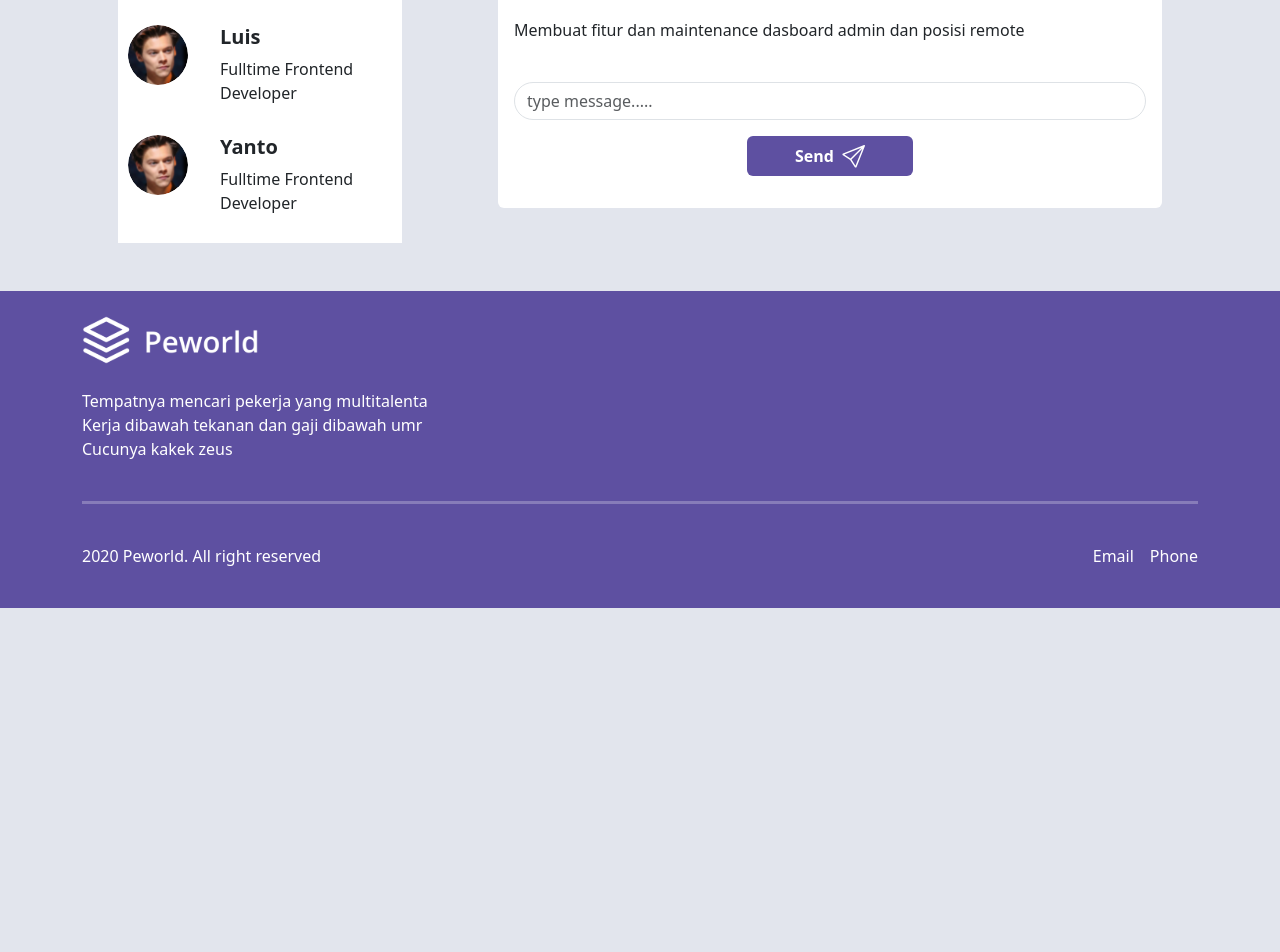
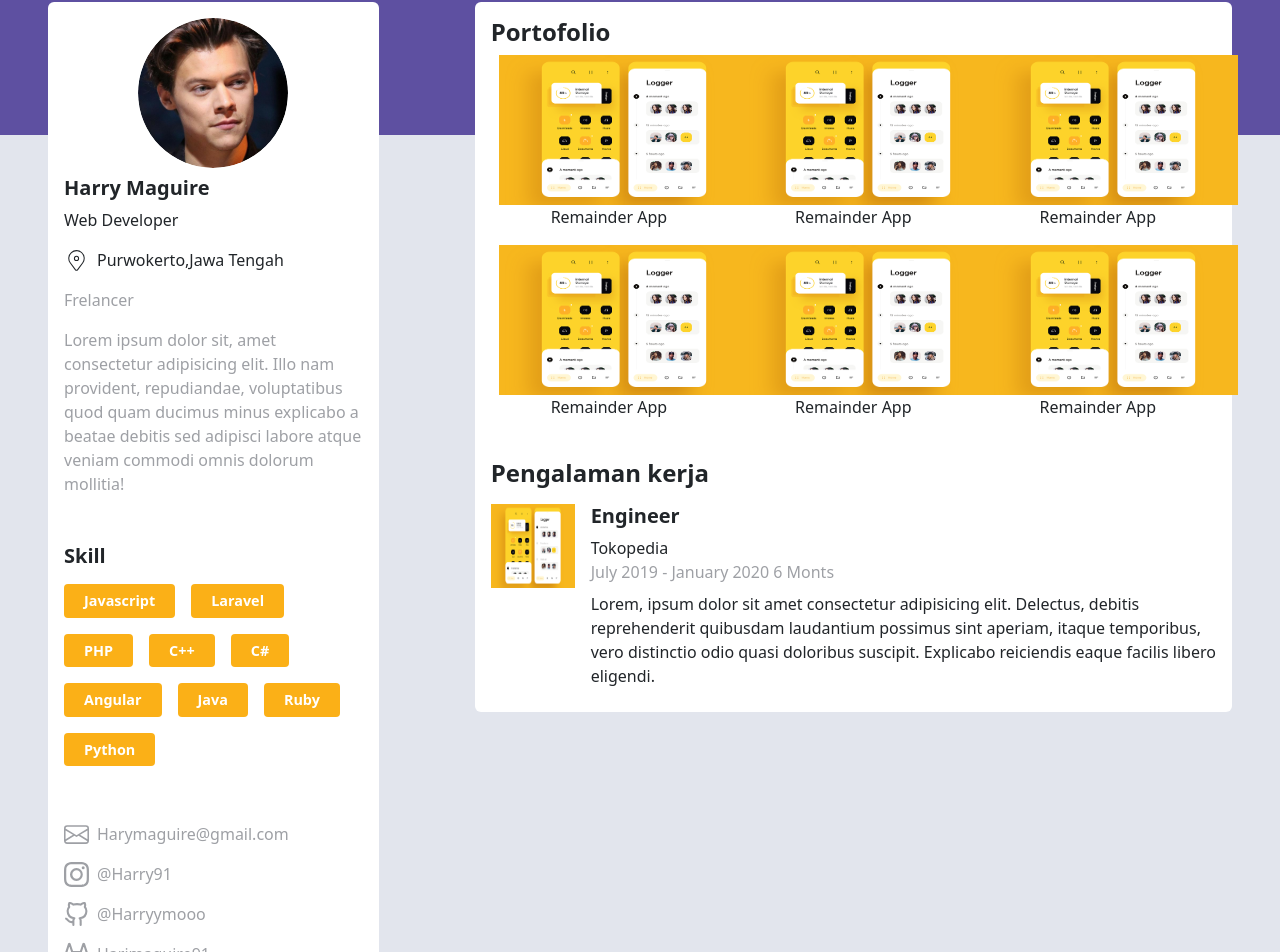
Before and after one commit to ariffebri22/HirejobFE, a React (Vite) app: page / in a window 1280 px wide. Shown: the part 196-1148 px from the top of the page. Before the commit the page ends 804 px from the top, so only its background shows below. Built offline with nearby package versions, Linux system fonts and the light colour scheme.

Commit message:
slicing ui portfolio

```diff
--- a/src/pages/Home/Portfolio/index.jsx
+++ b/src/pages/Home/Portfolio/index.jsx
@@ -0,0 +1,201 @@
+import { Fragment } from "react";
+import Navbar from "../../../components/Navbar/index";
+import Footer from "../../../components/Footer/index";
+import { Col, Container, Row } from "react-bootstrap";
+import user from "../../../assets/img/user.svg";
+import portfolio from "../../../assets/img/portfolio.png";
+import { CiLocationOn } from "react-icons/ci";
+import "../../../style/style.css";
+import { FiGithub, FiGitlab } from "react-icons/fi";
+import { BsInstagram, BsEnvelope } from "react-icons/bs";
+
+const Index = () => {
+  return (
+    <Fragment>
+      <Navbar />
+
+      <div
+        className="position-relative w-100"
+        style={{ height: "270px", backgroundColor: "#5e50a1" }}
+      ></div>
+      <div className="position-absolute w-100" style={{ top: "150px" }}>
+        <Container fluid>
+          <Row>
+            <Col md={4} className="p-5">
+              <div style={{ backgroundColor: "white" }} className="rounded p-3">
+                <div className="d-flex justify-content-center">
+                  <img
+                    src={user}
+                    alt=""
+                    className="rounded-circle object-fit-cover"
+                    width={150}
+                    height={150}
+                  />
+                </div>
+                <div className="mt-2">
+                  <h5 className="fw-bold">Harry Maguire</h5>
+                  <p> Web Developer</p>
+                </div>
+                <div className="d-flex gap-2">
+                  <CiLocationOn size={25} />
+                  <p>Purwokerto,Jawa Tengah</p>
+                </div>
+                <div style={{ color: "#9EA0A5" }}>
+                  <p>Frelancer</p>
+                  <p>
+                    Lorem ipsum dolor sit, amet consectetur adipisicing elit.
+                    Illo nam provident, repudiandae, voluptatibus quod quam
+                    ducimus minus explicabo a beatae debitis sed adipisci labore
+                    atque veniam commodi omnis dolorum mollitia!
+                  </p>
+                </div>
+                <div className="my-5">
+                  <h5 className="fw-bold">Skill</h5>
+                  <div className="d-flex flex-wrap align-items-center gap-3 mt-3">
+                    <span className="skills fw-bold">Javascript</span>
+                    <span className="skills fw-bold">Laravel</span>
+                    <span className="skills fw-bold">PHP</span>
+                    <span className="skills fw-bold">C++</span>
+                    <span className="skills fw-bold">C#</span>
+                    <span className="skills fw-bold">Angular</span>
+                    <span className="skills fw-bold">Java</span>
+                    <span className="skills fw-bold">Ruby</span>
+                    <span className="skills fw-bold">Python</span>
+                  </div>
+                </div>
+                <div className="py-2" style={{ color: "#9EA0A5" }}>
+                  <div className="d-flex gap-2">
+                    <BsEnvelope size={25} />
+                    <p>Harymaguire@gmail.com</p>
+                  </div>
+                  <div className="d-flex gap-2">
+                    <BsInstagram size={25} />
+                    <p>@Harry91</p>
+                  </div>
+                  <div className="d-flex gap-2">
+                    <FiGithub size={25} />
+                    <p>@Harryymooo</p>
+                  </div>
+                  <div className="d-flex gap-2">
+                    <FiGitlab size={25} />
+                    <p>Harimaguire91</p>
+                  </div>
+                </div>
+                <div>
+                  <button
+                    className="fw-bold border border-0 rounded py-2 text-white w-100"
+                    style={{ backgroundColor: "#5e50a1" }}
+                  >
+                    Hire
+                  </button>
+                </div>
+              </div>
+            </Col>
+            <Col md={8} className="p-5">
+              <div style={{ backgroundColor: "white" }} className="p-3 rounded">
+                <h4 className="fw-bold m-0">Portofolio</h4>
+                <Row className="p-2">
+                  <Col md={4}>
+                    <img
+                      src={portfolio}
+                      alt="portfolio"
+                      width={250}
+                      height={150}
+                    />
+                    <p className="d-flex justify-content-center">
+                      Remainder App
+                    </p>
+                  </Col>
+                  <Col md={4}>
+                    <img
+                      src={portfolio}
+                      alt="portfolio"
+                      width={250}
+                      height={150}
+                    />
+                    <p className="d-flex justify-content-center">
+                      Remainder App
+                    </p>
+                  </Col>
+                  <Col md={4}>
+                    <img
+                      src={portfolio}
+                      alt="portfolio"
+                      width={250}
+                      height={150}
+                    />
+                    <p className="d-flex justify-content-center">
+                      {" "}
+                      Remainder App
+                    </p>
+                  </Col>
+                  <Col md={4}>
+                    <img
+                      src={portfolio}
+                      alt="portfolio"
+                      width={250}
+                      height={150}
+                    />
+                    <p className="d-flex justify-content-center">
+                      Remainder App
+                    </p>
+                  </Col>
+                  <Col md={4}>
+                    <img
+                      src={portfolio}
+                      alt="portfolio"
+                      width={250}
+                      height={150}
+                    />
+                    <p className="d-flex justify-content-center">
+                      Remainder App
+                    </p>
+                  </Col>
+                  <Col md={4}>
+                    <img
+                      src={portfolio}
+                      alt="portfolio"
+                      width={250}
+                      height={150}
+                    />
+                    <p className="d-flex justify-content-center">
+                      Remainder App
+                    </p>
+                  </Col>
+                </Row>
+                <h4 className="fw-bold my-3">Pengalaman kerja</h4>
+                <div className="d-flex gap-3">
+                  <img
+                    src={portfolio}
+                    alt="experience"
+                    width={84}
+                    height={84}
+                  />
+                  <div>
+                    <h5 className="fw-bold">Engineer</h5>
+                    <p className="m-0">Tokopedia</p>
+                    <p className="m-0" style={{ color: "#9EA0A5" }}>
+                      July 2019 - January 2020 6 Monts
+                    </p>
+                    <p className="my-2">
+                      Lorem, ipsum dolor sit amet consectetur adipisicing elit.
+                      Delectus, debitis reprehenderit quibusdam laudantium
+                      possimus sint aperiam, itaque temporibus, vero distinctio
+                      odio quasi doloribus suscipit. Explicabo reiciendis eaque
+                      facilis libero eligendi.
+                    </p>
+                  </div>
+                </div>
+              </div>
+            </Col>
+          </Row>
+          <div className="mt  -5">
+            <Footer />
+          </div>
+        </Container>
+      </div>
+    </Fragment>
+  );
+};
+
+export default Index;
--- a/src/router/App.jsx
+++ b/src/router/App.jsx
@@ -1,12 +1,13 @@
 import { Fragment } from "react";
 // import Hire from "../pages/Home/Hire/index";
-import ChatPage from "../pages/Chat/index";
+// import ChatPage from "../pages/Chat/index";
+import Portfolio from "../pages/Home/Portfolio/index";
 import "../style/style.css";
 
 function App() {
   return (
     <Fragment>
-      <ChatPage />
+      <Portfolio />
     </Fragment>
   );
 }
```
Also changed, not shown: src/assets/img/portfolio.png (added).
